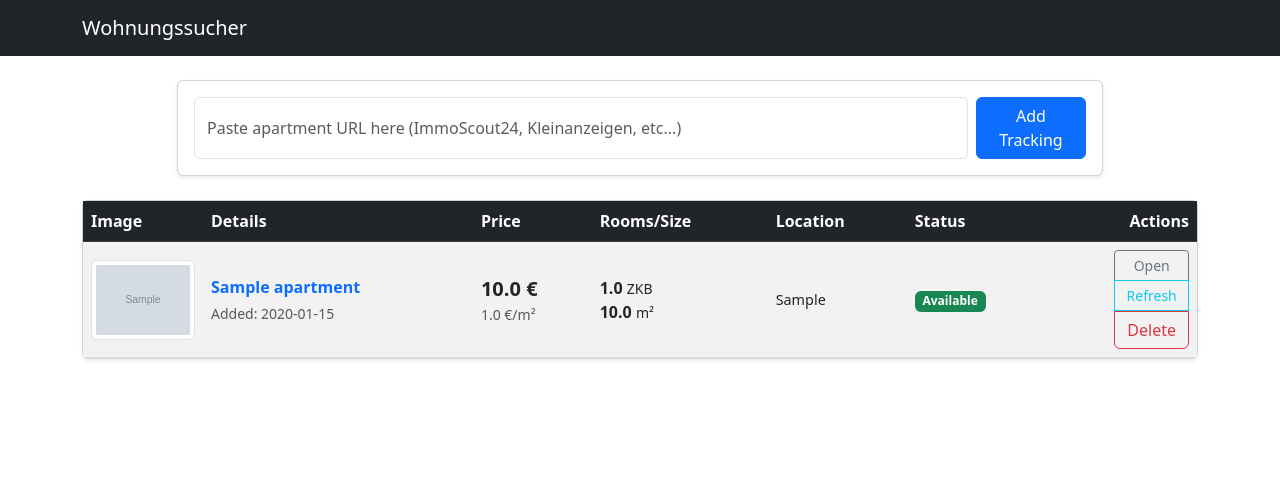
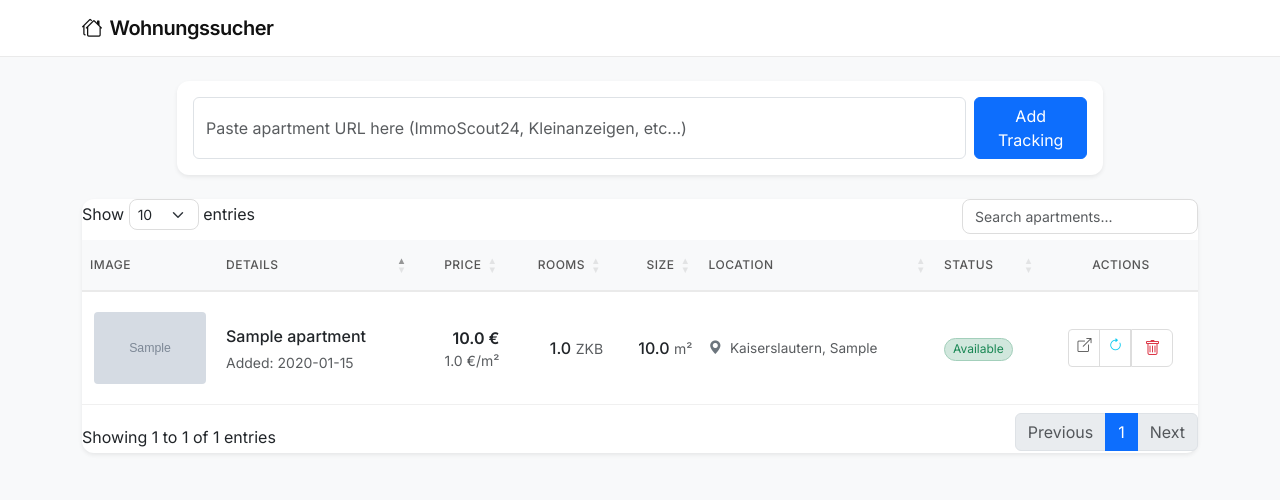
Before and after one commit to pheineke/apartment_notebook, a Flask app: page / in a window 1280 px wide. Shown: the top 500 px of the page. Run offline with Flask 3, Linux system fonts and the light colour scheme; tables that the repository leaves empty hold one stand-in row (values such as "Sample post"); grey boxes marked "Sample" are stand-in pictures; some libraries are stand-ins or nearby versions.

Commit message:
UI redesign: minimal theme, datatables, separate columns, icons, and detail view

```diff
--- a/app.py
+++ b/app.py
@@ -26,6 +26,11 @@ with app.app_context():
 def index():
     apartments = Apartment.query.order_by(Apartment.date_added.desc()).all()
     return render_template('index.html', apartments=apartments)
+
+@app.route('/apartment/<int:apt_id>')
+def apartment_detail(apt_id):
+    apt = Apartment.query.get_or_404(apt_id)
+    return render_template('detail.html', apt=apt)
 
 @app.route('/add', methods=['POST'])
 def add_apartment():
--- a/templates/index.html
+++ b/templates/index.html
@@ -19,16 +19,17 @@
         <div class="card shadow-sm">
             <div class="card-body p-0">
                 <div class="table-responsive">
-                    <table class="table table-hover table-striped align-middle mb-0">
+                    <table id="apartmentsTable" class="table table-hover align-middle mb-0">
                         <thead class="table-dark">
                             <tr>
                                 <th scope="col" style="width: 120px;">Image</th>
                                 <th scope="col">Details</th>
-                                <th scope="col">Price</th>
-                                <th scope="col">Rooms/Size</th>
+                                <th scope="col" class="text-end">Price</th>
+                                <th scope="col" class="text-end">Rooms</th>
+                                <th scope="col" class="text-end">Size</th>
                                 <th scope="col">Location</th>
                                 <th scope="col">Status</th>
-                                <th scope="col" class="text-end">Actions</th>
+                                <th scope="col" class="text-center">Actions</th>
                             </tr>
                         </thead>
                         <tbody>
@@ -36,14 +37,16 @@
                             <tr class="{% if not pt.is_available %}table-danger text-muted{% endif %}">
                                 <td>
                                     {% if pt.picture_url %}
-                                    <img src="{{ pt.picture_url }}" class="img-thumbnail {% if not pt.is_available %} unavailable {% endif %}" style="max-height: 80px; object-fit: cover; width: 100%;" alt="Appartement Bild">
+                                    <a href="/apartment/{{ pt.id }}">
+                                        <img src="{{ pt.picture_url }}" class="img-thumbnail {% if not pt.is_available %} unavailable {% endif %}" style="max-height: 80px; border-radius: 8px; border: none; object-fit: cover; width: 100%;" alt="Appartement Bild">
+                                    </a>
                                     {% else %}
-                                    <div class="bg-light d-flex align-items-center justify-content-center text-muted img-thumbnail" style="height: 80px; width: 100%; font-size: 0.8rem;">No Image</div>
+                                    <div class="bg-light d-flex align-items-center justify-content-center text-muted img-thumbnail" style="height: 80px; width: 100%; font-size: 0.8rem; border-radius: 8px; border: none;">No Image</div>
                                     {% endif %}
                                 </td>
                                 <td>
-                                    <div class="fw-bold text-truncate" style="max-width: 250px;" title="{{ pt.title or 'Unknown Title' }}">
-                                        <a href="{{ pt.resolved_url or pt.original_url }}" target="_blank" class="text-decoration-none {% if not pt.is_available %}text-muted{% endif %}">
+                                    <div class="fw-medium text-truncate" style="max-width: 250px;" title="{{ pt.title or 'Unknown Title' }}">
+                                        <a href="/apartment/{{ pt.id }}" class="text-decoration-none text-dark {% if not pt.is_available %}text-muted{% endif %}">
                                             {{ pt.title or 'Unknown Title' }}
                                         </a>
                                     </div>
@@ -53,11 +56,10 @@
                                         {% if pt.other_links %}
                                             {% set links = pt.other_links | fromjson %}
                                             {% if links %}
-                                                <div class="mt-1">
-                                                    <span class="badge bg-secondary">Also on:</span>
+                                                <div class="mt-1 d-flex flex-wrap gap-1">
+                                                    <span class="badge bg-light text-dark border"><i class="bi bi-link me-1"></i>Also on:</span>
                                                     {% for link in links %}
-                                                        <a href="{{ link }}" target="_blank" class="text-decoration-none ms-1">
-                                                            <i class="bi bi-link-45deg"></i>
+                                                        <a href="{{ link }}" target="_blank" class="badge bg-white text-primary border text-decoration-none transition-all">
                                                             {% if 'immobilienscout24.de' in link %} ImmoScout24
                                                             {% elif 'immo.rheinpfalz.de' in link %} Rheinpfalz
                                                             {% elif 'immowelt.de' in link %} Immowelt
@@ -71,44 +73,52 @@
 
                                     </div>
                                     {% if pt.price_history|length > 1 %}
-                                        <div class="small text-warning" title="Price has changed {{ pt.price_history|length - 1 }} times">📉 Price updated</div>
+                                        <div class="small text-warning mt-1" title="Price has changed {{ pt.price_history|length - 1 }} times"><i class="bi bi-graph-down-arrow"></i> Price updated</div>
                                     {% endif %}
                                 </td>
-                                <td>
-                                    <span class="fs-5 fw-semibold">{{ pt.current_price|default('?', true) }} €</span>
+                                <td class="text-end" data-order="{{ pt.current_price|default(0, true) }}">
+                                    <span class="fs-6 fw-semibold">{{ pt.current_price|default('?', true) }} €</span>
                                     {% if pt.get_price_per_sqm() %}
                                     <div class="small text-muted">{{ pt.get_price_per_sqm() }} €/m²</div>
                                     {% endif %}
                                 </td>
-                                <td>
-                                    <div><strong>{{ pt.room_count|default('?', true) }}</strong> <span class="small">ZKB</span></div>
-                                    <div><strong>{{ pt.size_sqm|default('?', true) }}</strong> <span class="small">m²</span></div>
+                                <td class="text-end" data-order="{{ pt.room_count|default(0, true) }}">
+                                    <span class="fs-6 fw-medium">{{ pt.room_count|default('?', true) }}</span> <span class="small text-muted">ZKB</span>
+                                </td>
+                                <td class="text-end" data-order="{{ pt.size_sqm|default(0, true) }}">
+                                    <span class="fs-6 fw-medium">{{ pt.size_sqm|default('?', true) }}</span> <span class="small text-muted">m²</span>
                                 </td>
                                 <td>
-                                    <div class="text-wrap" style="max-width: 200px; font-size: 0.9rem;">
-                                        <i class="bi bi-geo-alt"></i> {{ pt.location or 'Unknown' }}
+                                    <div class="text-wrap text-muted" style="max-width: 200px; font-size: 0.85rem;">
+                                        <i class="bi bi-geo-alt-fill text-secondary me-1"></i> {{ pt.clean_location }}
                                     </div>
                                 </td>
                                 <td>
                                     {% if pt.is_available %}
-                                        <span class="badge bg-success">Available</span>
+                                        <span class="badge rounded-pill bg-success-subtle text-success border border-success-subtle px-2 fw-normal">Available</span>
                                     {% else %}
-                                        <span class="badge bg-danger">Offline</span>
+                                        <span class="badge rounded-pill bg-danger-subtle text-danger border border-danger-subtle px-2 fw-normal">Offline</span>
                                     {% endif %}
                                 </td>
-                                <td class="text-end">
-                                    <div class="btn-group-vertical btn-group-sm">
-                                        <a href="{{ pt.resolved_url or pt.original_url }}" target="_blank" class="btn btn-outline-secondary">Open</a>
-                                        <a href="/refresh/{{ pt.id }}" class="btn btn-outline-info">Refresh</a>
+                                <td class="text-center">
+                                    <div class="btn-group btn-group-sm">
+                                        <a href="{{ pt.resolved_url or pt.original_url }}" target="_blank" class="btn btn-minimal" title="Open Source Link">
+                                            <i class="bi bi-box-arrow-up-right"></i>
+                                        </a>
+                                        <a href="/refresh/{{ pt.id }}" class="btn btn-minimal text-info" title="Refresh Data">
+                                            <i class="bi bi-arrow-clockwise"></i>
+                                        </a>
                                         <form action="/delete/{{ pt.id }}" method="POST" class="d-inline" onsubmit="return confirm('Remove this from tracking?');">
-                                            <button type="submit" class="btn btn-outline-danger w-100 rounded-top-0">Delete</button>
+                                            <button type="submit" class="btn btn-minimal text-danger rounded-start-0" title="Delete">
+                                                <i class="bi bi-trash"></i>
+                                            </button>
                                         </form>
                                     </div>
                                 </td>
                             </tr>
                             {% else %}
                             <tr>
-                                <td colspan="7" class="text-center text-muted py-5">
+                                <td colspan="8" class="text-center text-muted py-5">
                                     <h5>No apartments are being tracked yet.</h5>
                                     <p>Paste a link above to start monitoring prices and availability!</p>
                                 </td>
--- a/templates/layout.html
+++ b/templates/layout.html
@@ -6,18 +6,42 @@
     <title>Wohnungssucher Dashboard</title>
     <!-- Use Bootstrap for quick styling -->
     <link href="https://cdn.jsdelivr.net/npm/bootstrap@5.3.0/dist/css/bootstrap.min.css" rel="stylesheet">
+    <link rel="stylesheet" href="https://cdn.jsdelivr.net/npm/bootstrap-icons@1.11.1/font/bootstrap-icons.css">
+    <!-- Google Fonts Inter -->
+    <link rel="preconnect" href="https://fonts.googleapis.com">
+    <link rel="preconnect" href="https://fonts.gstatic.com" crossorigin>
+    <link href="https://fonts.googleapis.com/css2?family=Inter:wght@300;400;500;600;700&display=swap" rel="stylesheet">
+
+    <!-- DataTables for sorting -->
+    <link rel="stylesheet" href="https://cdn.datatables.net/1.13.6/css/dataTables.bootstrap5.min.css">
+
     <style>
+        body { font-family: 'Inter', sans-serif; background-color: #f8f9fa; color: #333; }
+        .navbar { background-color: #ffffff !important; border-bottom: 1px solid #eaeaea; }
+        .navbar-brand { color: #111 !important; font-weight: 600; letter-spacing: -0.5px; }
+        .card { border: none; border-radius: 12px; box-shadow: 0 4px 12px rgba(0,0,0,0.03); }
+        .table { --bs-table-bg: transparent; margin-bottom: 0; }
+        .table > :not(caption) > * > * { border-bottom-color: #f0f0f0; padding: 1rem 0.5rem; vertical-align: middle; }
+        .table-dark { --bs-table-bg: #f8f9fa; --bs-table-color: #555; }
+        .table-dark th { font-weight: 500; text-transform: uppercase; font-size: 0.75rem; letter-spacing: 0.5px; border-bottom: 2px solid #eaeaea !important; }
+
         .apartment-card img { max-height: 200px; object-fit: cover; }
-        .unavailable { opacity: 0.6; grayscale(100%); }
+        .unavailable { opacity: 0.6; filter: grayscale(100%); }
+        .btn-minimal { background: transparent; border: 1px solid #ddd; color: #555; transition: all 0.2s; }
+        .btn-minimal:hover { background: #f0f0f0; color: #111; }
+
+        /* DataTables overrides */
+        div.dataTables_wrapper div.dataTables_filter input { border-radius: 8px; border: 1px solid #ddd; padding: 0.375rem 0.75rem; }
+        div.dataTables_wrapper div.dataTables_length select { border-radius: 8px; border: 1px solid #ddd; }
     </style>
 </head>
 <body>
-    <nav class="navbar navbar-dark bg-dark mb-4">
+    <nav class="navbar mb-4">
         <div class="container">
-            <a class="navbar-brand" href="/">Wohnungssucher</a>
+            <a class="navbar-brand" href="/"><i class="bi bi-houses me-2"></i>Wohnungssucher</a>
         </div>
     </nav>
-    <div class="container">
+    <div class="container pb-5">
         {% with messages = get_flashed_messages(with_categories=true) %}
           {% if messages %}
             {% for category, message in messages %}
@@ -31,6 +55,27 @@
 
         {% block content %}{% endblock %}
     </div>
+    <script src="https://code.jquery.com/jquery-3.7.0.min.js"></script>
     <script src="https://cdn.jsdelivr.net/npm/bootstrap@5.3.0/dist/js/bootstrap.bundle.min.js"></script>
+    <script src="https://cdn.datatables.net/1.13.6/js/jquery.dataTables.min.js"></script>
+    <script src="https://cdn.datatables.net/1.13.6/js/dataTables.bootstrap5.min.js"></script>
+
+    <script>
+        $(document).ready(function() {
+            if ($('#apartmentsTable').length) {
+                $('#apartmentsTable').DataTable({
+                    order: [[1, 'asc']], /* Default sort by Details/Title */
+                    responsive: true,
+                    language: {
+                        search: "",
+                        searchPlaceholder: "Search apartments..."
+                    },
+                    columnDefs: [
+                        { orderable: false, targets: [0, 7] } // disable sorting for Image and Actions
+                    ]
+                });
+            }
+        });
+    </script>
 </body>
 </html>
```
Also changed, not shown: models.py (+32 -0 lines), templates/detail.html (added, +153 -0 lines).
